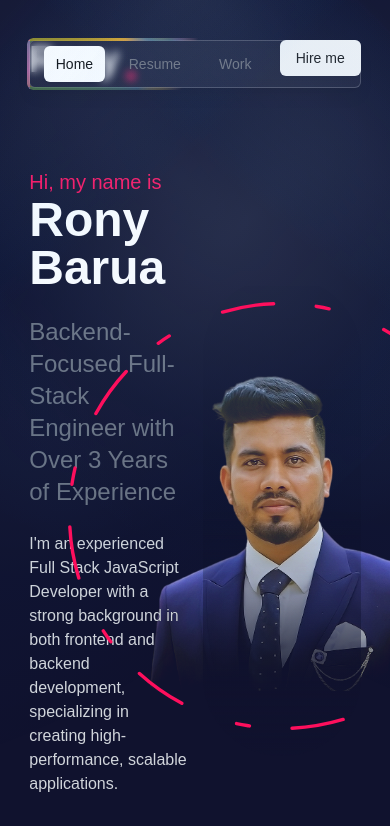
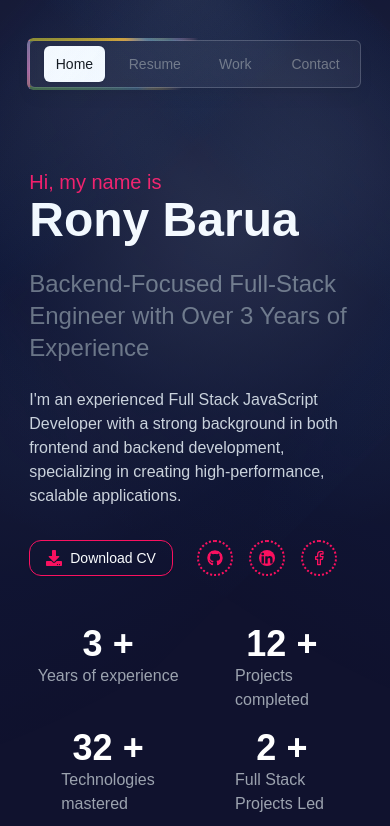
Before and after one commit to ronybarua-ethical18/rony-portfolio-2.0, a Next.js app: page / in a window 390 px wide. Shown: the top 826 px of the page. Built offline with nearby package versions, Linux system fonts and the light colour scheme; a web font is replaced by a local one.

Commit message:
made home and resume page responsive

```diff
--- a/src/components/layout/Education.tsx
+++ b/src/components/layout/Education.tsx
@@ -29,7 +29,7 @@ function Education() {
         Web Developer, highlighting my growth, skills, and commitment to
         delivering quality web applications.
       </p>
-      <div className="mt-10 flex space-x-4">
+      <div className="mt-10 flex flex-col custom-xl:flex-row space-y-4 custom-xl:space-y-0 custom-xl:space-x-4">
         {educations.map((item) => (
           <div
             className="p-8 rounded-md shadow-sm border border-gray-400 w-full cursor-default hover:bg-white/5 hover:backdrop-blur-lg transition-all duration-300 ease-in-out hover:duration-300 hover:ease-in-out
--- a/src/components/layout/HeroSection.tsx
+++ b/src/components/layout/HeroSection.tsx
@@ -20,7 +20,7 @@ function HeroSection() {
     ];
 
     return (
-      <div className="flex space-x-6">
+      <div className="flex space-x-4">
         {socialLinks.map(({ Icon, href }, index) => (
           <Link
             key={index}
@@ -60,7 +60,7 @@ function HeroSection() {
   );
   return (
     <div>
-      <div className="grid grid-cols-2 gap-4 ">
+      <div className="grid grid-cols-1 custom-lg:grid-cols-2 gap-4 ">
         <div className="text-left">
           <h2 className="text-[#fe0f5d] font-medium text-xl">Hi, my name is</h2>
           <h1 className="font-bold text-6xl sixteen-hundred:text-5xl">Rony Barua</h1>
@@ -72,7 +72,7 @@ function HeroSection() {
             background in both frontend and backend development, specializing in
             creating high-performance, scalable applications.
           </p>
-          <div className="flex space-x-8 items-center mt-8">
+          <div className="flex space-x-6 items-center mt-8">
             <Button
               variant="outline"
               className="bg-transparent rounded-xl border-[#fe0f5d] text-white flex items-center gap-2 hover:bg-[#fe0f5d] hover:text-white"
@@ -83,7 +83,22 @@ function HeroSection() {
             <SocialIcons />
           </div>
         </div>
-        <div className="flex items-center justify-end">
+
+        {/* Stats Section - Between text and image on small screens */}
+        <div className="custom-lg:hidden flex flex-col custom-sm:flex-row items-center mt-8 sixteen-hundred:mt-8">
+          <div className="grid grid-cols-2 gap-4 w-full custom-sm:w-auto custom-sm:flex">
+            {statsData.map((stat, index) => (
+              <Stats
+                key={index}
+                end={stat.end}
+                label={stat.label}
+                isFirst={index === 0}
+              />
+            ))}
+          </div>
+        </div>
+
+        <div className="hidden custom-lg:flex items-center justify-center lg:justify-end">
           <motion.div
             initial={{ opacity: 0 }}
             animate={{
@@ -152,7 +167,9 @@ function HeroSection() {
           </motion.div>
         </div>
       </div>
-      <div className="flex items-center mt-8 sixteen-hundred:mt-0">
+
+      {/* Stats Section - Only visible on large screens */}
+      <div className="hidden custom-lg:flex items-center mt-8 sixteen-hundred:mt-0">
         {statsData.map((stat, index) => (
           <Stats
             key={index}
--- a/src/components/layout/Home.tsx
+++ b/src/components/layout/Home.tsx
@@ -78,7 +78,7 @@ export default function Home() {
         initial={{ opacity: 0, x: -20 }}
         animate={{ opacity: 1, x: 0 }}
         transition={{ duration: 0.5 }}
-        className="text-white font-bold text-4xl mt-0 absolute top-0 left-0 flex"
+        className="text-white font-bold text-4xl mt-0 absolute top-0 left-0 flex custom-md:flex hidden"
       >
         Rony
         <motion.div
@@ -118,7 +118,7 @@ export default function Home() {
             ))}
           </TabsList>
 
-          <div className="min-h-[calc(100vh-212px)] flex justify-center mt-28 sixteen-hundred:mt-20">
+          <div className="min-h-[calc(100vh-212px)] flex justify-center mt-28 sixteen-hundred:mt-20 custom-md:mt-14">
             <TabsContent value="home" className="text-left w-full m-0">
               {selectedTab === "home" && (
                 <AnimatePresence mode="wait">
@@ -166,7 +166,7 @@ export default function Home() {
         initial={{ opacity: 0, x: 20 }}
         animate={{ opacity: 1, x: 0 }}
         transition={{ duration: 0.5 }}
-        className="absolute top-0 right-0"
+        className="absolute top-0 right-0 custom-md:block hidden"
       >
         <Button variant="secondary" className="hover:bg-gray-700/50">
           Hire me
--- a/src/components/layout/JobExperience.tsx
+++ b/src/components/layout/JobExperience.tsx
@@ -33,7 +33,7 @@ function JobExperience() {
         Web Developer, highlighting my growth, skills, and commitment to
         delivering quality web applications.
       </p>
-      <div className="mt-10 flex space-x-4">
+      <div className="mt-10 flex flex-col custom-xl:flex-row space-y-4 custom-xl:space-y-0 custom-xl:space-x-4">
         {jobExperiences.map((item) => (
           <div
             className="p-8 rounded-md shadow-sm border border-gray-400 w-full cursor-default hover:bg-white/5 hover:backdrop-blur-lg transition-all duration-300 ease-in-out hover:duration-300 hover:ease-in-out
--- a/src/components/layout/Resume.tsx
+++ b/src/components/layout/Resume.tsx
@@ -21,7 +21,7 @@ function Resume() {
   const [selectedTab, setSelectedTab] = useState("experience");
 
   return (
-    <div className="grid grid-cols-3 gap-8 w-full">
+    <div className="grid grid-cols-1 custom-md:grid-cols-3 gap-4 w-full">
       {/* First Column */}
       <div className="col-span-1 p-4">
         <h1 className="font-semibold text-4xl mb-6">Why hire me?</h1>
@@ -32,12 +32,13 @@ function Resume() {
           systems.
         </p>
         <div>
-          {tabItems.map((item) => (
-            <div key={item.value} className="flex flex-col">
+          <div className="flex flex-row custom-md:flex-col gap-4">
+            {tabItems.map((item) => (
               <Button
+                key={item.value}
                 onClick={() => setSelectedTab(item.value)}
                 variant="secondary"
-                className={`mt-4 text-base ${
+                className={`text-base ${
                   selectedTab === item.value
                     ? "bg-[#fe0f5d] text-white"
                     : "bg-gray-800 text-white"
@@ -45,13 +46,18 @@ function Resume() {
               >
                 {item.label}
               </Button>
-            </div>
-          ))}
+            ))}
+          </div>
         </div>
       </div>
 
+      {/* Divider for small screens */}
+      <div className="block custom-md:hidden px-4">
+        <hr className="border-t border-gray-600 my-2" />
+      </div>
+
       {/* Second Column */}
-      <div className="col-span-2 p-4">
+      <div className="col-span-1 custom-md:col-span-2 p-4">
         <AnimatePresence mode="wait">
           {selectedTab === "experience" && (
             <motion.div key="experience" variants={tabVariants} initial="hidden" animate="visible" exit="exit">
--- a/src/components/layout/Skills.tsx
+++ b/src/components/layout/Skills.tsx
@@ -17,7 +17,7 @@ function Skills() {
             <h2 className="text-lg font-semibold mb-4 text-gray-300 border-b border-gray-600 pb-2">
               {category.title}
             </h2>
-            <div className="grid grid-cols-4 gap-4">
+            <div className="grid grid-cols-3 custom-lg:grid-cols-4 super-sm:grid-cols-2 gap-4">
               {category.skillSet.map((skill) => (
                 <div
                   key={skill.id}
@@ -31,7 +31,7 @@ function Skills() {
                     className="w-6 h-6
                       text-white
                       group-hover:text-black
-                      transition duration-300 ease-in-out"
+                      transition duration-300 ease-in-out "
                   />
                   <span
                     className="
--- a/tailwind.config.js
+++ b/tailwind.config.js
@@ -16,6 +16,12 @@ module.exports = {
   	extend: {
   		screens: {
   			'sixteen-hundred': {'max': '1600px'},
+  			'custom-lg': {'min': '1000px'},
+  			'custom-lg-max': {'max': '999px'},
+  			'custom-md': {'min': '850px'},
+  			'custom-sm': {'min': '650px'},
+  			'custom-xl': {'min': '1250px'},
+  			'super-sm': {'max': '549px'}, // 👈 Add this line
   		},
   		borderRadius: {
   			lg: 'var(--radius)',
```
